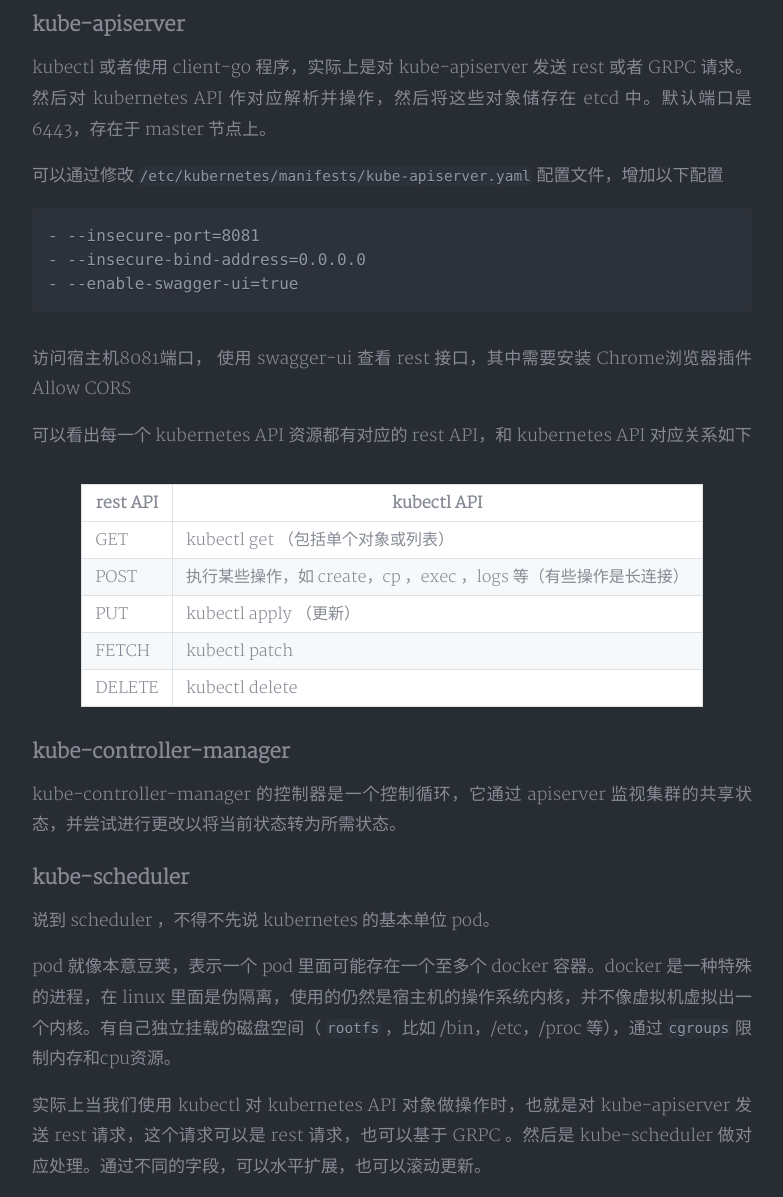
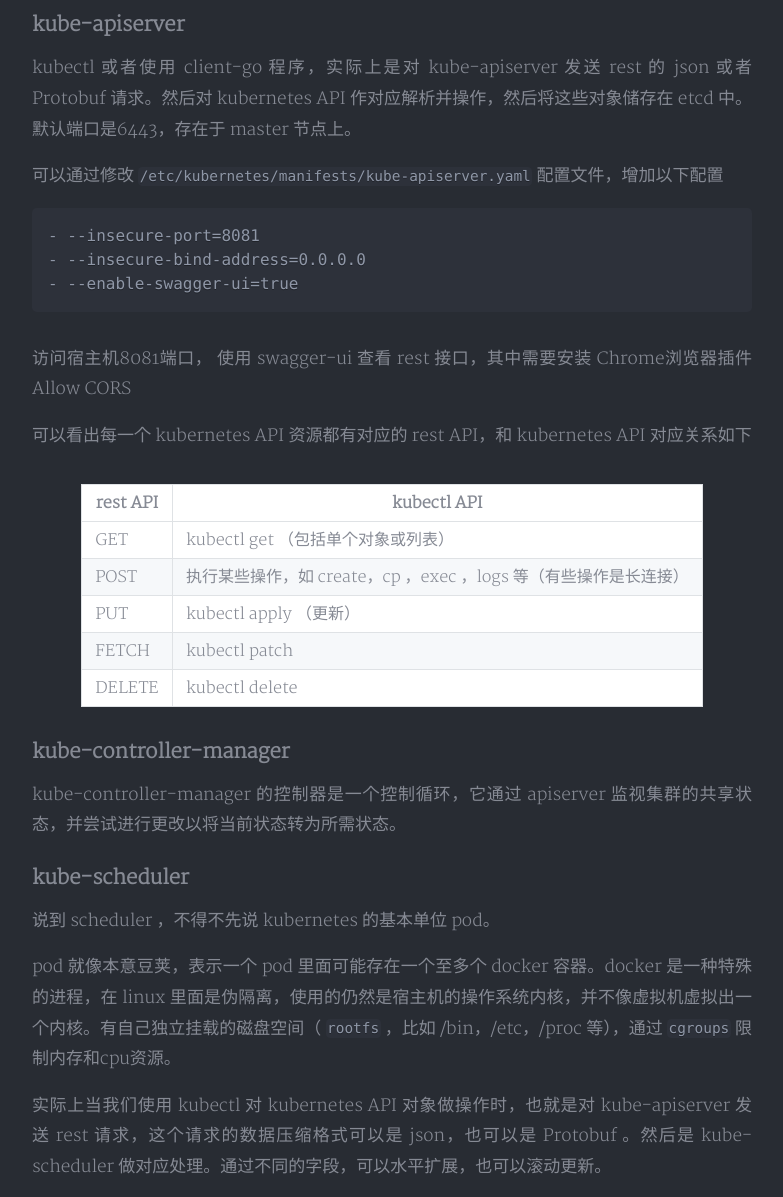
Before and after one commit to ica10888/ica10888.github.io, a Jekyll site: the page built from _posts/2020-02-03-kubernetes 架构.md, in a window 1280 px wide and 1400 px high, scrolled down 1157 px. Shown: the part 203-1400 px from the top of the window, without its empty margins (248-1031 px from the left). Built offline with Jekyll 4.4.1, drawn with Linux system fonts in a browser that asks for light colours; nearby versions of some CDN libraries; a style sheet for code colours, icons or effects is not loaded.

Commit message:
Update 2020-02-03-kubernetes 架构.md

```diff
--- a/_posts/2020-02-03-kubernetes 架构.md
+++ b/_posts/2020-02-03-kubernetes 架构.md
@@ -27,7 +27,7 @@ kubernetes 是一个容器集群部署和管理基础平台。起源于谷歌的
 
 ### kube-apiserver
 
-kubectl 或者使用 client-go 程序，实际上是对 kube-apiserver 发送 rest 或者 GRPC 请求。然后对 kubernetes API 作对应解析并操作，然后将这些对象储存在 etcd 中。默认端口是6443，存在于 master 节点上。
+kubectl 或者使用 client-go 程序，实际上是对 kube-apiserver 发送 rest 的 json 或者 Protobuf 请求。然后对 kubernetes API 作对应解析并操作，然后将这些对象储存在 etcd 中。默认端口是6443，存在于 master 节点上。
 
 可以通过修改 `/etc/kubernetes/manifests/kube-apiserver.yaml` 配置文件，增加以下配置
 
@@ -59,7 +59,7 @@ kube-controller-manager  的控制器是一个控制循环，它通过 apiserver
 
  pod 就像本意豆荚，表示一个 pod 里面可能存在一个至多个 docker 容器。docker 是一种特殊的进程，在 linux 里面是伪隔离，使用的仍然是宿主机的操作系统内核，并不像虚拟机虚拟出一个内核。有自己独立挂载的磁盘空间（ `rootfs` ，比如 /bin，/etc，/proc 等），通过 `cgroups` 限制内存和cpu资源。
 
-实际上当我们使用 kubectl 对 kubernetes API 对象做操作时，也就是对 kube-apiserver 发送 rest 请求，这个请求可以是 rest 请求，也可以基于 GRPC 。然后是 kube-scheduler 做对应处理。通过不同的字段，可以水平扩展，也可以滚动更新。
+实际上当我们使用 kubectl 对 kubernetes API 对象做操作时，也就是对 kube-apiserver 发送 rest 请求，这个请求的数据压缩格式可以是 json，也可以是 Protobuf 。然后是 kube-scheduler 做对应处理。通过不同的字段，可以水平扩展，也可以滚动更新。
 
 在调度的时候，需要注意对 **资源边界** 的处理，同时以 Guaranteed > Burstable > BestEffort 的级别设置了调度优先级别。
 
```
